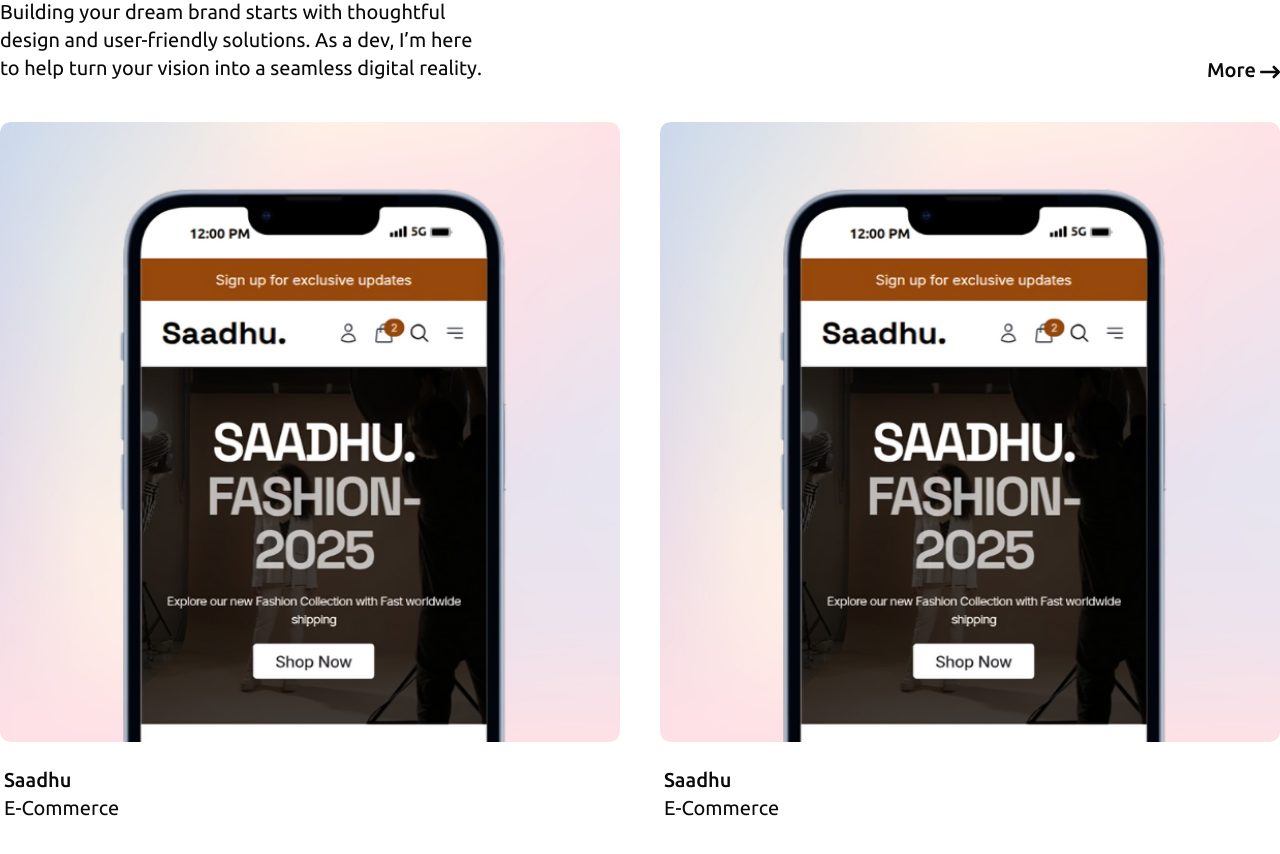
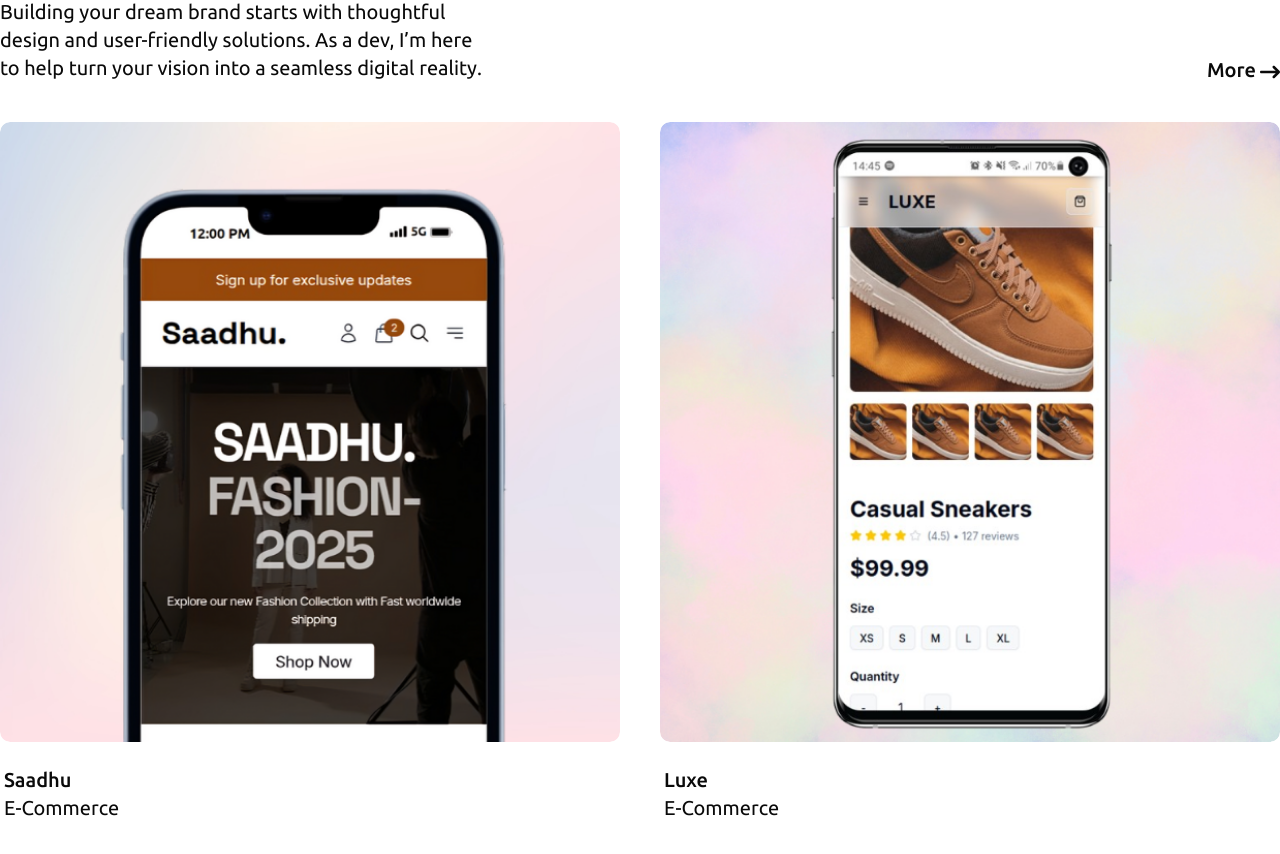
Before and after one commit to mehedihjim/mhjim-dev, a Next.js app: page / in a window 1280 px wide. Shown: the part 3220-4074 px from the top of the page. Built offline with nearby package versions, Linux system fonts and the light colour scheme.

Commit message:
changes project 2 image

```diff
--- a/components/Projects.jsx
+++ b/components/Projects.jsx
@@ -10,10 +10,10 @@
     href: "/projects/saadhu",
   },
   {
-    title: "Saadhu",
+    title: "Luxe",
     category: "E-Commerce",
-    imageSrc: "/Saadhu-phone.png",
-    href: "/projects/saadhu",
+    imageSrc: "/luxe-mobile.png",
+    href: "/projects/luxe",
   },
 ];
 
--- a/components/TextSlider.jsx
+++ b/components/TextSlider.jsx
@@ -4,7 +4,7 @@
 
 const TextSlider = () => {
   return (
-    <div className="overflow-hidden py-[21px] md:py-12 bg-black ">
+    <div className="overflow-hidden py-[21px] md:py-12 bg-black">
       <div className="flex animate-slide whitespace-nowrap text-white leading-[110%] tracking-[-0.02em] text-[40px] sm:text-[60px] md:text-[100px] lg:text-[140px]">
         <span className="px-4 sm:px-6 md:px-8">
           Think like a hacker, build like a dev. Think like a hacker, build like
```
Also changed, not shown: public/luxe-mobile.png (added).
